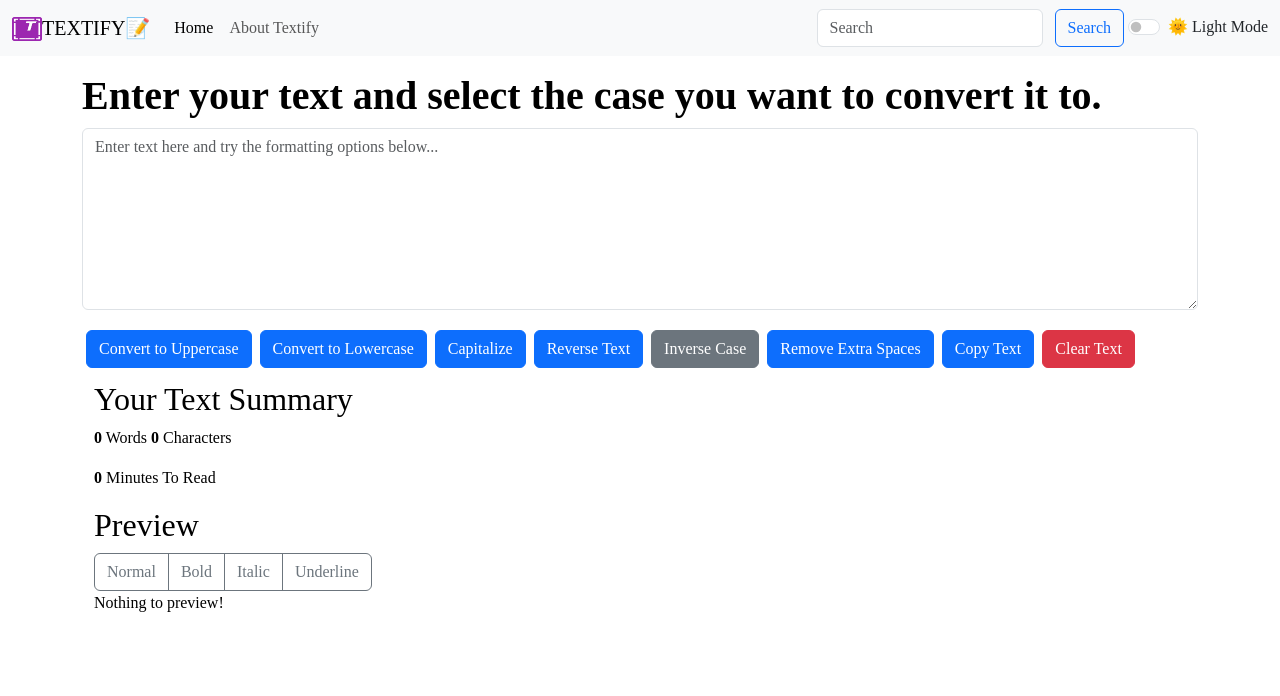
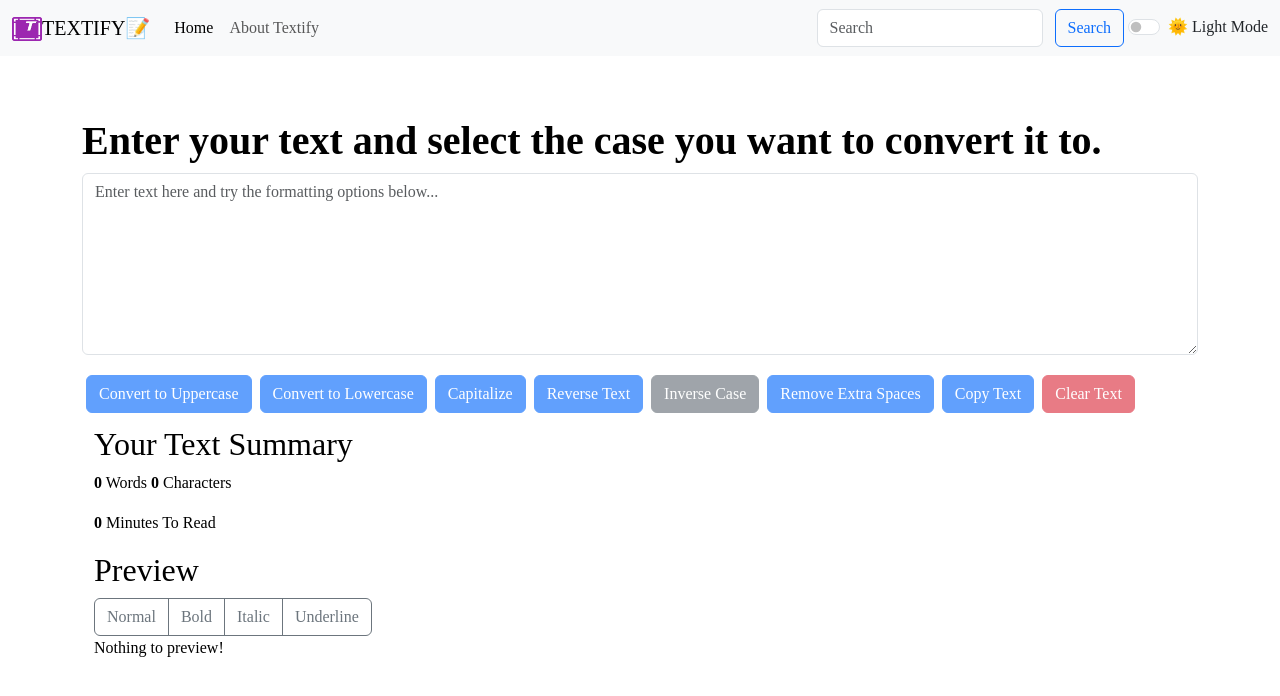
Before and after one commit to HarshGit1824/Textify-Text-Formatter, a React (Create React App) app in the folder textify/: page / in a window 1280 px wide. Shown: the top 696 px of the page. Built offline with nearby package versions, Linux system fonts and the light colour scheme; a web font is replaced by a local one.

Commit message:
Fixing issues textify

```diff
--- a/textify/public/index.html
+++ b/textify/public/index.html
@@ -7,7 +7,13 @@
     <meta name="theme-color" content="#000000" />
     <meta
       name="description"
-      content="Textify📝 Text Formatter is a versatile utility that allows you to manipulate your text exactly the way you want, providing a range of customization options to suit your needs."
+      content="Textify📝 - The Ultimate Text Formatter for Quick and Easy Text Customization
+
+      Textify📝 is a simple and user-friendly text formatting tool designed to make text customization effortless. Whether you're writing, editing, or transforming text, Textify📝 provides a variety of options like converting text to uppercase, lowercase, sentence case, and more. It also includes features like reversing text, removing extra spaces, copying content, and applying bold, italic, and underline styles.
+
+      Ideal for bloggers, students, and content creators, Textify📝 allows you to format text quickly and easily. Its clear and intuitive interface helps you get the perfect format in just a few clicks.
+
+      Make text formatting easy and fast with Textify📝, the go-to tool for all your text editing needs."
     />
     <link rel="apple-touch-icon" href="%PUBLIC_URL%/logo192.png" />
 
@@ -22,7 +28,7 @@
 
     <!-- <link rel="stylesheet" href="index.css"> -->
 
-    <title>Textify &mdash; Home</title>
+    <title>Textify📝 – The Best Online Text Formatter for Quick and Easy Text Customization, Editing, and Formatting</title>
   </head>
   <body>
     <noscript>You need to enable JavaScript to run this app.</noscript>
--- a/textify/src/App.js
+++ b/textify/src/App.js
@@ -1,101 +1,10 @@
-// // import logo from './logo.svg';
-
-// import "./App.css";
-// import Alert from "./components/Alert";
-// import Navbar from "./components/Navbar";
-// import TextForm from "./components/TextForm";
-// import About from "./components/About";
-// import React, { useState } from "react";
-// import {
-//   BrowserRouter as Router,
-//   Routes,
-//   Route,
-// } from "react-router-dom";
-
-// function App() {
-//   const [mode, setMode] = useState("light"); // whether the dark mode is enable or not
-
-//   const [alert, setAlert] = useState(null);
-//   const showAlert = (message, type) => {
-//     setAlert({
-//       msg: message,
-//       type: type,
-//     });
-
-//     setTimeout(() => {
-//       setAlert(null);
-//     }, 2000);
-//   };
-
-//   const toggleMode = () => {
-//     if (mode === "light") {
-//       setMode("dark");
-//       document.body.style.backgroundColor = "#0B192C";
-//       showAlert("Dark mode has been enabled", "success");
-//       document.title = "Textify - Dark Mode";
-
-//       //Flash Title -
-//       // setInterval(() => {
-//       //   document.title = 'Textify is Amazing App';
-//       // }, 2000);
-//       // setInterval(() => {
-//       //   document.title = 'Install Textify Now';
-//       // }, 1500);
-//     } else {
-//       setMode("light");
-//       document.body.style.backgroundColor = "white";
-//       showAlert("Light mode has been enabled", "success");
-//       document.title = "Textify - Light Mode";
-//     }
-//   };
-//   return (
-//     <>
-//       <Router>
-//         <Navbar
-//           title="TEXTIFY📝"
-//           home="Home"
-//           aboutText="About Textify"
-//           mode={mode}
-//           toggleMode={toggleMode}
-//         />
-//         <Alert alert={alert} />
-//         <div className="container my-3">
-
-//           <Routes>
-//             <Route path="/about">
-//               <About />
-//             </Route>
-
-//             <Route path="/">
-//               <TextForm
-//                 showAlert={showAlert}
-//                 heading="Enter your text and select the case you want to convert it to."
-//                 mode={mode}
-//               />
-//             </Route>
-//           </Routes>
-//         </div>
-//       </Router>
-
-//     </>
-//   );
-// }
-
-// export default App;
-
-
-
 import "./App.css";
 import Alert from "./components/Alert";
 import Navbar from "./components/Navbar";
 import TextForm from "./components/TextForm";
 import About from "./components/About";
 import React, { useState } from "react";
-import {
-  BrowserRouter as Router,
-  Routes,
-  Route
-} from "react-router-dom";
+import { BrowserRouter as Router, Routes, Route } from "react-router-dom";
 
 function App() {
   const [mode, setMode] = useState("light"); // whether the dark mode is enable or not
@@ -139,12 +48,21 @@
         <Alert alert={alert} />
         <div className="container my-3">
           <Routes>
-
             {/* /users --> Component 1
             /users/Home --> Component 2 */}
             {/* exact matching */}
-            <Route exact path="/about" element={<About />} />
-            <Route exact path="/" element={<TextForm showAlert={showAlert} heading="Enter your text and select the case you want to convert it to." mode={mode} />} />
+            <Route exact path="/about" element={<About mode={mode}/>} />
+            <Route
+              exact
+              path="/"
+              element={
+                <TextForm
+                  showAlert={showAlert}
+                  heading="Enter your text and select the case you want to convert it to."
+                  mode={mode}
+                />
+              }
+            />
           </Routes>
         </div>
       </Router>
--- a/textify/src/components/Alert.js
+++ b/textify/src/components/Alert.js
@@ -8,7 +8,8 @@
   }
   return (
 
-      props.alert &&
+    <div style={{height: '45px'}}>
+      {props.alert &&
       <div
         className={`alert alert-${props.alert.type} alert-dismissible fade show`}
         role="alert"
@@ -20,7 +21,9 @@
           data-bs-dismiss="alert"
           aria-label="Close"
         ></button> */}
-      </div>
+      </div>}
+    </div>
+
 
   );
 }
--- a/textify/src/components/TextForm.js
+++ b/textify/src/components/TextForm.js
@@ -64,7 +64,6 @@
   };
 
 
-
   const handleOnChange = (event) => {
     setText(event.target.value);
   };
@@ -86,44 +85,45 @@
             placeholder="Enter text here and try the formatting options below..."
             value={text}
             onChange={handleOnChange}
-            style={{backgroundColor: props.mode=== 'dark'?'grey':'white', color: props.mode=== 'dark'?'white':'#000'}}
+            style={{backgroundColor: props.mode=== 'dark'?'#758694':'white', color: props.mode=== 'dark'?'white':'#000'}}
             id="myBox"
             rows="7"
           ></textarea>
         </div>
 
-        <button className="btn btn-primary mx-1 my-1" onClick={handleUpClick}>
+        <button disabled={text.length===0} className="btn btn-primary mx-1 my-1" onClick={handleUpClick}>
           Convert to Uppercase
         </button>
 
-        <button className="btn btn-primary mx-1 my-1" onClick={handleLoClick}>
+        <button disabled={text.length===0} className="btn btn-primary mx-1 my-1" onClick={handleLoClick}>
           Convert to Lowercase
         </button>
 
-        <button className="btn btn-primary mx-1 my-1" onClick={handleCapitalizeClick}>
+        <button disabled={text.length===0} className="btn btn-primary mx-1 my-1" onClick={handleCapitalizeClick}>
           Capitalize
         </button>
 
-        <button className="btn btn-primary mx-1 my-1" onClick={handleReverseClick}>
+        <button disabled={text.length===0} className="btn btn-primary mx-1 my-1" onClick={handleReverseClick}>
           Reverse Text
         </button>
 
-        <button className="btn btn-secondary mx-1 my-1" onClick={handleInverseClick}>
+        <button disabled={text.length===0} className="btn btn-secondary mx-1 my-1" onClick={handleInverseClick}>
           Inverse Case
         </button>
 
-        <button className="btn btn-primary mx-1 my-1" onClick={handleRemoveSpacesClick}>
+        <button disabled={text.length===0} className="btn btn-primary mx-1 my-1" onClick={handleRemoveSpacesClick}>
           Remove Extra Spaces
         </button>
 
-        <button className="btn btn-primary mx-1 my-1" onClick={handleCopyClick}>
+        <button disabled={text.length===0} className="btn btn-primary mx-1 my-1" onClick={handleCopyClick}>
           Copy Text
         </button>
 
-        <button className="btn btn-danger mx-1 my-1" onClick={handleClearClick}>
+        <button disabled={text.length===0} className="btn btn-danger mx-1 my-1" onClick={handleClearClick}>
           Clear Text
         </button>
       </div>
+
 
       {/* Summary Section */}
       <div className="container my-2" style={{color: props.mode=== 'dark'?'white':'#000'}}>
```
Also changed, not shown: textify/src/components/About.js (+31 -163 lines).
